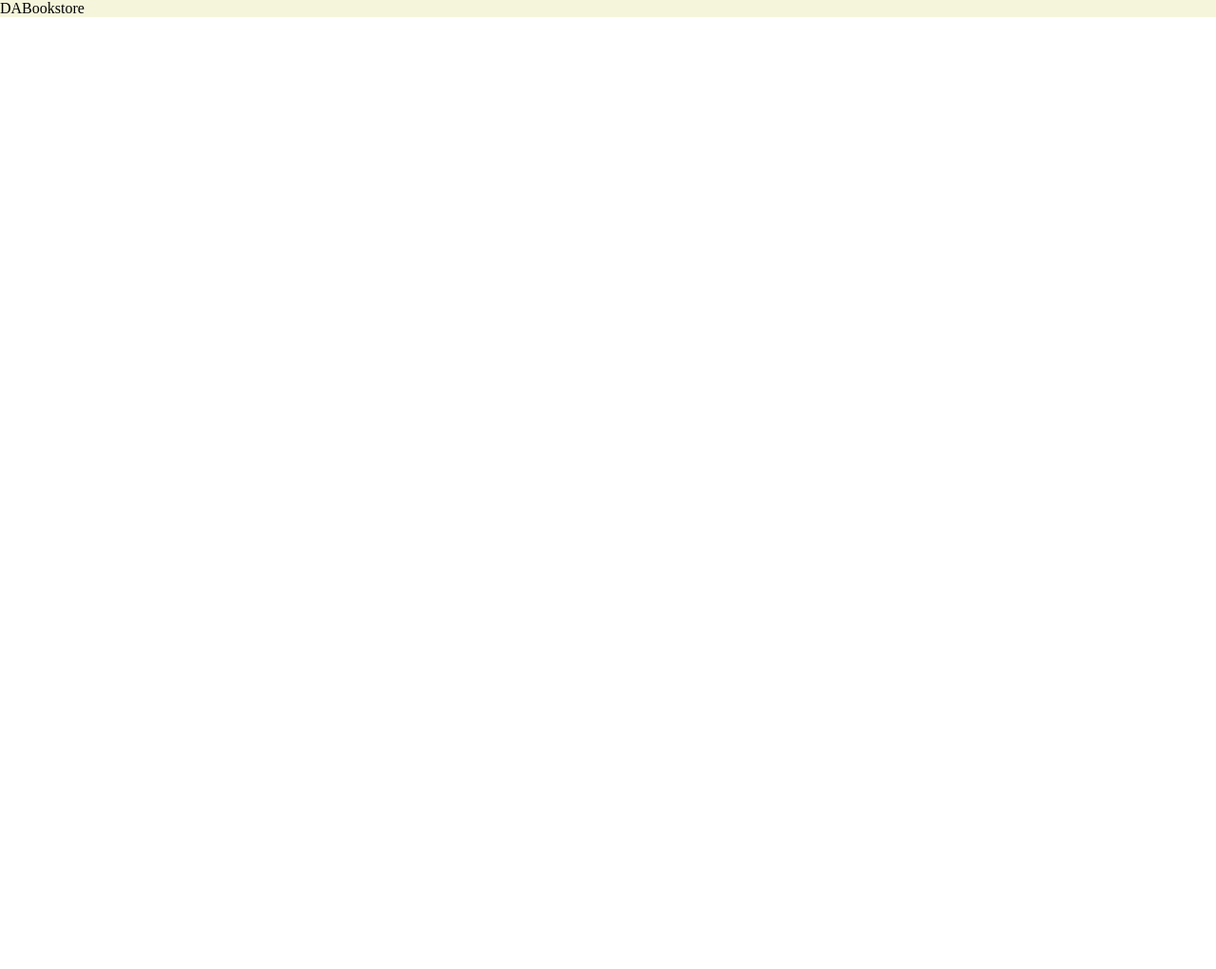
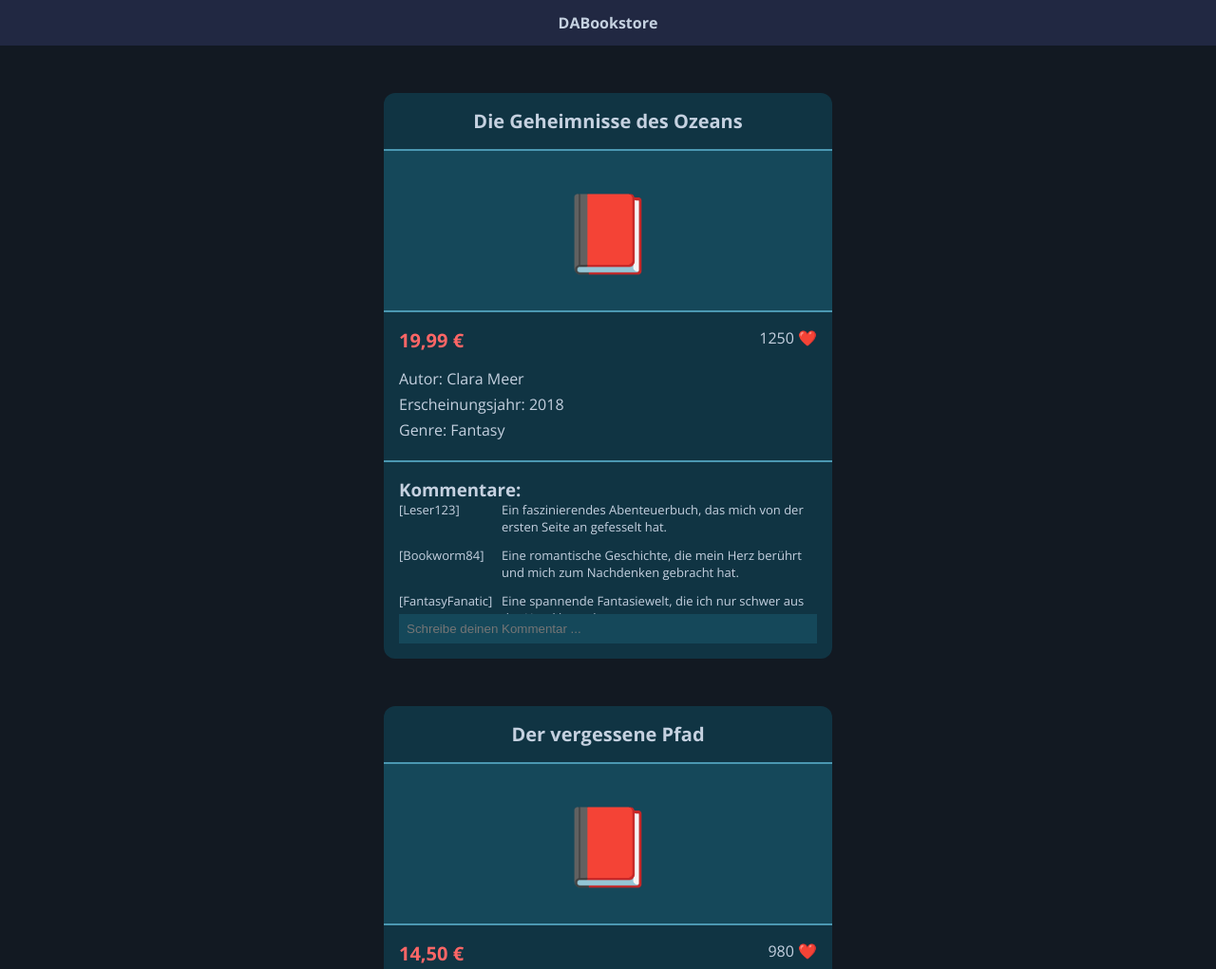
Before and after one commit to Mazzaker/Bookstore, a plain HTML site: page index.html in a window 1280 px wide. Shown: the top 1021 px of the page at 95% size. Before the commit the page ends 800 px from the top, so only its background shows below. Drawn offline with Linux system fonts and the light colour scheme.

Commit message:
feat: bookcontent wihtout comments and like logic

```diff
--- a/index.html
+++ b/index.html
@@ -6,16 +6,17 @@
     <title>Document</title>
 
     <link rel="stylesheet" href="style.css">
+    <link rel="stylesheet" href="var.css">
 
     <script defer src="db.js"></script>
     <script defer src="script.js"></script>
 
 </head>
-<body>
+<body onload="init()">
     <header>
         <p> DABookstore </p>
     </header>
-    <main>
+    <main id="bookContent">
 
     </main>
     <footer>
--- a/script.js
+++ b/script.js
@@ -1 +1,65 @@
-console.log(books[0])
+const bookContentRef = document.getElementById("bookContent");
+
+
+function renderContent() {
+    let html = "";
+
+    for (let i = 0; i < books.length; i++) {
+        html += bookTemplate(books[i]);
+    }
+
+    bookContentRef.innerHTML = html;
+}
+
+function bookTemplate(book) {
+    return `
+        <div class="bookCard">
+
+            <h2>${book.name}</h2>
+
+            <div class="bookImage">
+                📕
+            </div>
+
+            <div class="bookInfo">
+
+                <div class="priceLikes">
+                    <span>${book.price.toFixed(2).replace(".", ",")} €</span>
+                    <span>${book.likes} ❤️</span>
+                </div>
+
+                <p>Autor: ${book.author}</p>
+                <p>Erscheinungsjahr: ${book.publishedYear}</p>
+                <p>Genre: ${book.genre}</p>
+
+            </div>
+
+            <div class="comments">
+                <h3>Kommentare:</h3>
+                ${commentsTemplate(book.comments)}
+            </div>
+
+            <input type="text" placeholder="Schreibe deinen Kommentar ...">
+
+        </div>
+    `;
+}
+
+function commentsTemplate(comments) {
+    let html = "";
+
+    for (let i = 0; i < comments.length; i++) {
+        html += `
+            <div class="comment">
+                <span>[${comments[i].name}]</span>
+                <span>${comments[i].comment}</span>
+            </div>
+        `;
+    }
+
+    return html;
+}
+
+function init(){
+    renderContent()
+}
--- a/style.css
+++ b/style.css
@@ -3,10 +3,100 @@
     box-sizing: border-box;
 }
 
+body{
+    font-family: "openSans";
+    color: var(--fontcolor);
+    background-color: var(--bgcolor);
+}
+
+
 header{
-    background-color: beige;
+    background-color: var(--headercolor);
     width: 100%;
 
     display: flex;
     flex-direction: row;
+    justify-content: center;
 }
+header p{
+    font-weight: bold;
+    font-size: ;
+    padding-block: 1%;
+}
+
+#bookContent {
+    display: flex;
+    flex-direction: column;
+    align-items: center;
+    padding: 50px;
+    gap: 50px;
+}
+
+.bookCard {
+    width: 40%;
+    max-width: 100%;
+    background-color: #103443;
+    border-radius: 12px;
+    overflow: hidden;
+}
+.bookCard h2{
+    text-align: center;
+    padding: 16px;
+    border-bottom: 2px solid #4b98b2;
+    font-size: 20px;
+}
+
+.bookImage {
+    height: 170px;
+    display: flex;
+    justify-content: center;
+    align-items: center;
+    background-color: #15485a;
+    font-size: 80px;
+    border-bottom: 2px solid #4b98b2;
+}
+
+.bookInfo {
+    padding: 16px;
+    border-bottom: 2px solid #4b98b2;
+}
+
+.priceLikes {
+    display: flex;
+    justify-content: space-between;
+    margin-bottom: 16px;
+}
+
+.priceLikes span:first-child {
+    color: #ff6666;
+    font-weight: bold;
+    font-size: 20px;
+}
+
+.bookInfo p {
+    margin: 5px 0;
+}
+
+.comments {
+    padding: 16px;
+    max-height: 160px;
+    overflow-y: auto;
+}
+
+.comment {
+    display: grid;
+    grid-template-columns: 100px 1fr;
+    gap: 8px;
+    margin-bottom: 12px;
+    font-size: 13px;
+}
+
+.bookCard input {
+    width: calc(100% - 32px);
+    margin: 0 16px 16px;
+    padding: 8px;
+    box-sizing: border-box;
+    background: #15485a;
+    color: white;
+    border: none;
+}
--- /dev/null
+++ b/var.css
@@ -0,0 +1,26 @@
+@font-face {
+    font-display: swap;
+    font-family: 'openSans';
+    font-style: normal;
+    font-weight: normal;
+    src: url('./assets/schriftart/static/OpenSans-Regular.ttf')
+}
+
+@font-face {
+    font-display: swap;
+    font-family: 'openSans';
+    font-style: normal;
+    font-weight: bold;
+    src: url('./assets/schriftart/static/OpenSans-Bold.ttf')
+}
+
+:root {
+    --bgcolor: #121922;
+    --headercolor: rgb(33, 40, 66);
+    --bookcolor: rgb(69, 101, 131);
+    --fontcolor: #c5d1e0;
+
+    --mainfontsize: clamp(16px, 2.2vw, 24px);
+    --h1fontsize: clamp(40px, 6vw, 64px);
+    --h2fontsize: clamp(40px, 5vw, 52px);
+}
```
